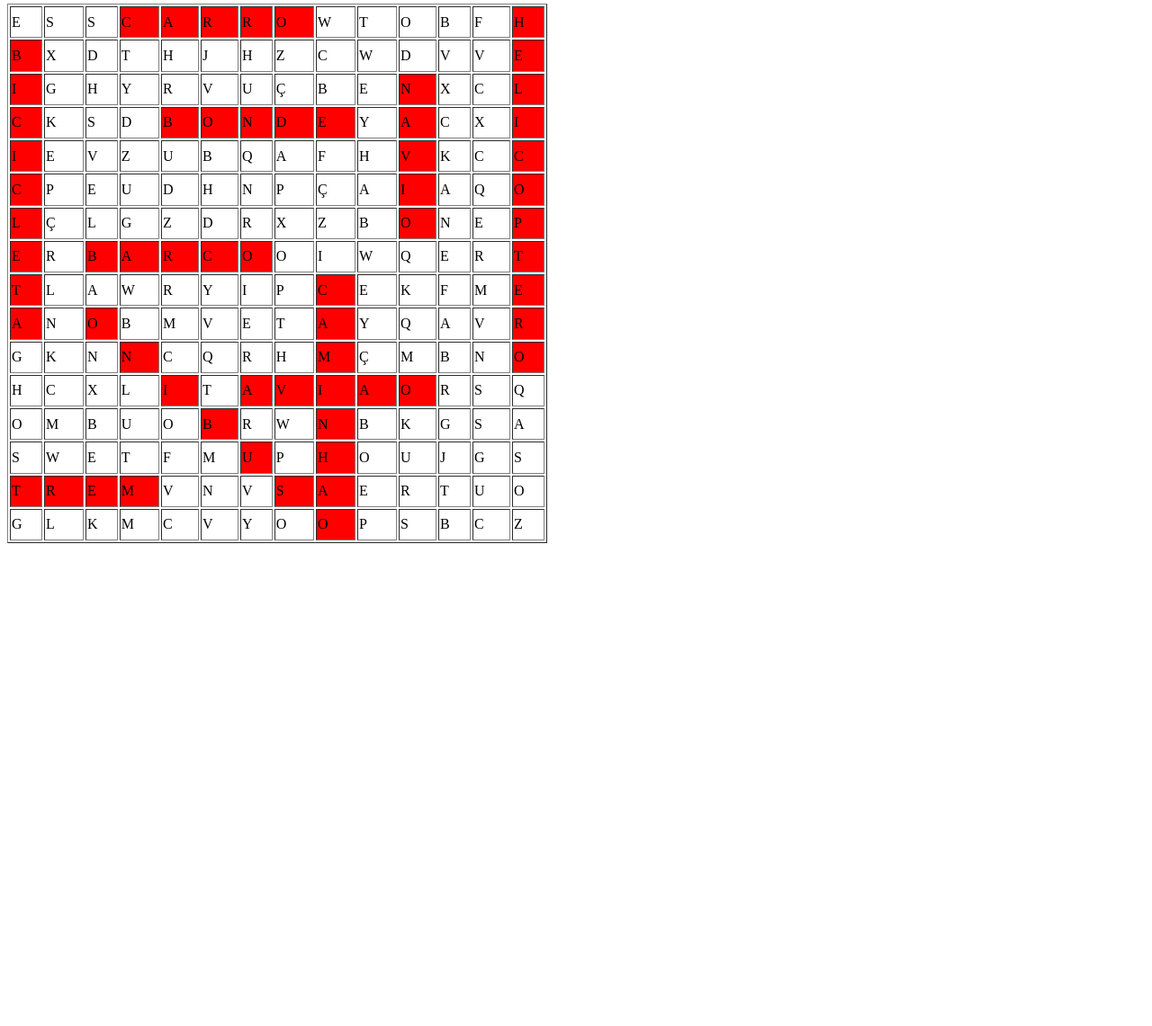
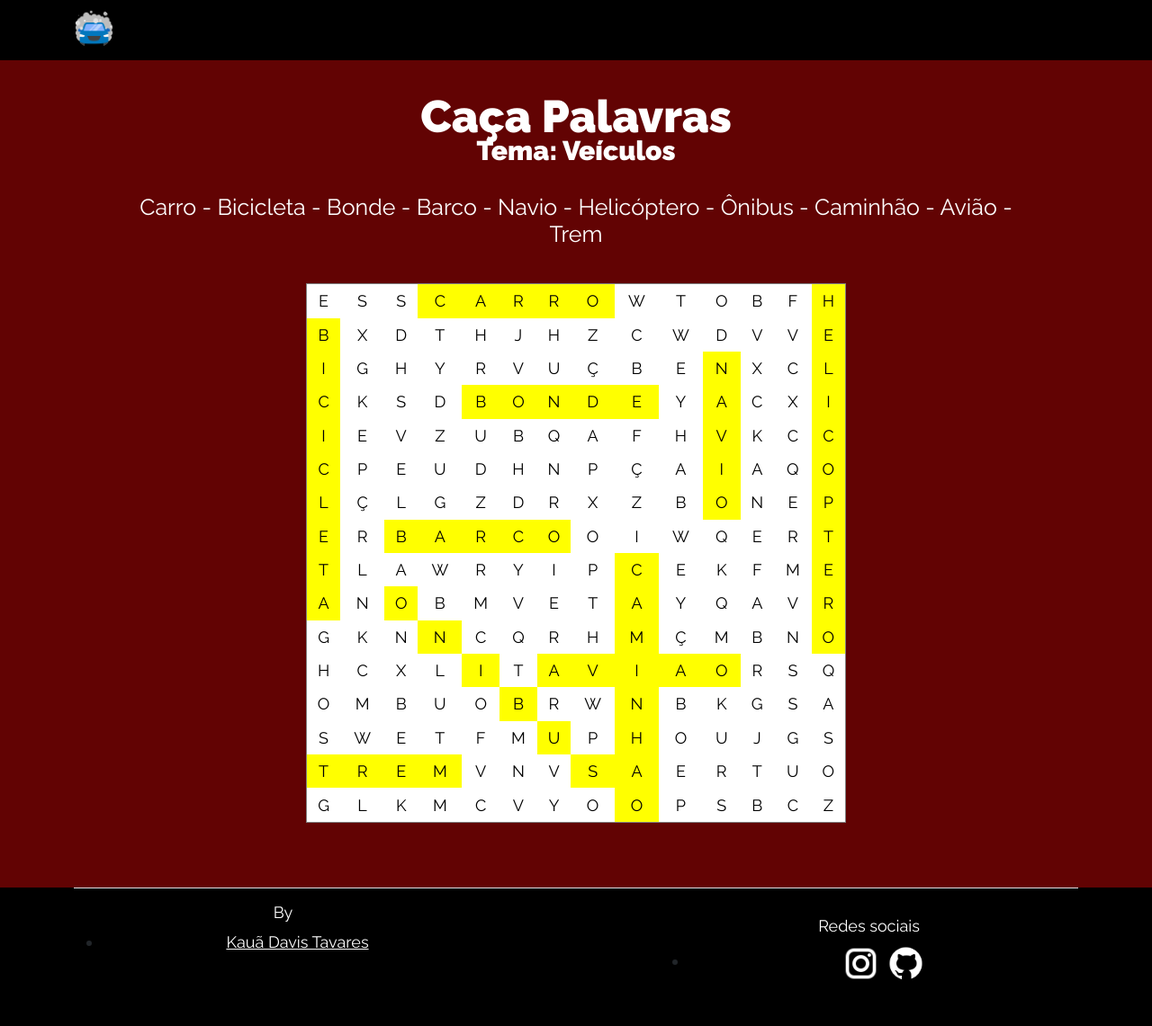
Before and after one commit to Kauadt/capalavras-js, a plain HTML site: page index.html in a window 1280 px wide. Shown: the part 4-1145 px from the top of the page at 90% size. Before the commit the page ends 800 px from the top, so only its background shows below. Drawn offline with nearby package versions, Linux system fonts and the light colour scheme.

Commit message:
estilo add

```diff
--- /dev/null
+++ b/css/style.css
@@ -0,0 +1,104 @@
+@import url('https://fonts.googleapis.com/css2?family=Raleway:wght@300;400;900&display=swap');
+
+
+.wrapper {
+    position: absolute;
+    width: 100%;
+    height: 100%;
+    left: 0;
+    top: 0;
+}
+
+
+.font{
+    font-family: 'Raleway', sans-serif;
+    font-style: normal;
+    font-weight: 400;
+    font-size: 18px;
+    color: #000000;
+    margin-left: auto;
+    margin-right: auto;
+    align-items: center;
+    text-align: center;
+}
+
+.font2{
+    font-family: 'Raleway', sans-serif;
+    font-style: normal;
+    font-weight: 400;
+    font-size: 18px;
+    color: #ffffff;
+    margin-left: auto;
+    margin-right: auto;
+    align-items: center;
+    text-align: left;
+}
+
+h1 {
+    color: #ffffff;
+    font-family: 'Raleway', sans-serif;
+    font-style: normal;
+    font-weight: 800;
+    font-size: 50px;
+    line-height: 30px;
+    margin-left: auto;
+    margin-right: auto;
+    align-items: center;
+    text-align: center;
+    width: 90%;
+}
+
+h2 {
+    color: #ffffff;
+    font-family: 'Raleway', sans-serif;
+    font-style: normal;
+    font-weight: 600;
+    font-size: 30px;
+    line-height: 30px;
+    margin-left: auto;
+    margin-right: auto;
+    align-items: center;
+    text-align: center;
+    width: 90%;
+}
+
+p {
+    color: #ffffff;
+    font-family: 'Raleway', sans-serif;
+    font-style: normal;
+    font-weight: 400;
+    font-size: 25px;
+    line-height: 30px;
+    margin-left: auto;
+    margin-right: auto;
+    align-items: center;
+    text-align: center;
+    width: 90%;
+}
+
+.bg-dark {
+    background-color: #000000 !important;
+}
+
+img{
+    width: 45px;
+}
+
+.container-fluid{
+    padding: 0;
+}
+
+
+.color-bg{
+    background: #620303;
+}
+
+a:link{
+    color: #E4DAE8;
+    text-decoration: none;
+}
+
+a:visited{
+    color: #E4DAE8;
+    text-decoration: none;
+}
--- a/index.html
+++ b/index.html
@@ -2,6 +2,11 @@
 <html lang="pt-br">
 
 <head>
+    <script src="https://cdn.jsdelivr.net/npm/bootstrap@5.2.2/dist/js/bootstrap.bundle.min.js"
+        integrity="sha384-OERcA2EqjJCMA+/3y+gxIOqMEjwtxJY7qPCqsdltbNJuaOe923+mo//f6V8Qbsw3"
+        crossorigin="anonymous"></script>
+    <link href="https://cdn.jsdelivr.net/npm/bootstrap@5.2.2/dist/css/bootstrap.min.css" rel="stylesheet"
+        integrity="sha384-Zenh87qX5JnK2Jl0vWa8Ck2rdkQ2Bzep5IDxbcnCeuOxjzrPF/et3URy9Bv1WTRi" crossorigin="anonymous">
     <script src="js/funcoes.js" type="text/javascript"></script>
     <meta charset="UTF-8">
     <meta http-equiv="X-UA-Compatible" content="IE=edge">
@@ -19,29 +24,94 @@
         <meta charset="UTF-8">
         <meta http-equiv="X-UA-Compatible" content="IE=edge">
         <meta name="viewport" content="width=device-width, initial-scale=1.0">
+        <link rel="stylesheet" href="css/style.css">
         <title>Caça Palavras</title>
     </head>
 
     <body>
 
+        <div class="wrapper">
+
+            <!-- Barra de navegação-->
+            <nav class="navbar bg-dark">
+                <div class="container">
+                    <a class="navbar-brand">
+                        <img src="images/logo.png" class="rounded-circle" width="45px">
+                    </a>
+                </div>
+            </nav>
+            <!-- Barra de navegação-->
+
+            <!-- Caça Palavras -->
+
+            <div class="container-flex color-bg">
+                <div class="container">
+                    <div class="row">
+                        <div class="col-12 mt-5 mb-5">
+                            <h1> Caça Palavras </h1>
+                            <h2> Tema: Veículos </h2>
+                            <br>
+                            <p> Carro - Bicicleta - Bonde - Barco - Navio - Helicóptero - Ônibus - Caminhão - Avião -
+                                Trem </p>
+                            <br>
+                            <center>
                                 <table border="1" width="600" height="600">
                                     <script>
-
                                         for (linha = 0; linha < 16; linha++) {
                                             document.write("<tr>")
                                             for (coluna = 0; coluna < 14; coluna++) {
                                                 if (binary[linha][coluna] == 1) {
-              document.write("<td bgcolor='#ff0000'>" + matrix[linha][coluna] + "</td>");
+                                                    document.write("<td class='font'bgcolor='yellow'>" + matrix[linha][coluna] + "</td>");
                                                 }
                                                 else {
-              document.write("<td>" + matrix[linha][coluna] + "</td>");
+                                                    document.write("<td class='font' bgcolor='#ffffff'>" + matrix[linha][coluna] + "</td>");
                                                 }
                                             }
                                             document.write("</tr>");
                                         }
-
                                     </script>
                                 </table>
+                            </center>
+                        </div>
+                    </div>
+                </div>
+
+                <!-- Caça Palavras -->
+
+                <!-- Footer -->
+                <div class="container-fluid bg-dark">
+                    <div class="container">
+                        <footer
+                            class="d-flex flex-wrap justify-content-between align-items-center py-3 my-4 border-top">
+                            <section class="col-12 col-md-5 mb-5">
+                                <h5 class="font2 text-center">By</h5>
+                                <ul>
+                                    <li class="text-center">
+                                        <a class="font2"> Kauã Davis Tavares</a>
+                                    </li>
+                                </ul>
+                            </section>
+
+                            <section class="col-12 col-md-5">
+                                <h5 class="font2 text-center"> Redes sociais </h5>
+                                <ul>
+                                    <li class="text-center">
+                                        <a href="https://www.instagram.com/kauadt_/">
+                                            <img src="images/instagram.png">
+                                        </a>
+                                        <a href="https://github.com/Kauadt">
+                                            <img src="images/github.png">
+                                        </a>
+                                    </li>
+                                </ul>
+                            </section>
+                        </footer>
+                    </div>
+                </div>
+            </div>
+            <!--footer-->
+        </div>
+
     </body>
 
     </html>
```
Also changed, not shown: images/github.png (added), images/instagram.png (added), images/logo.png (added). Lines whose indentation alone changed are shown as unchanged.
